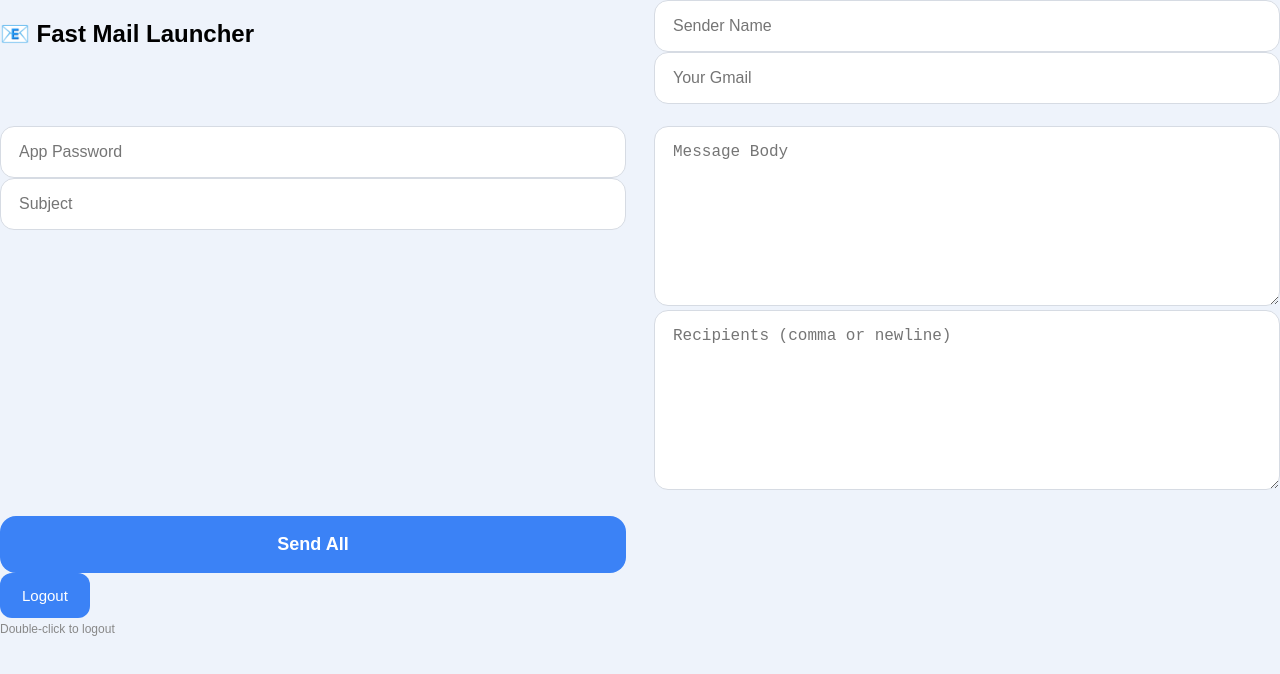
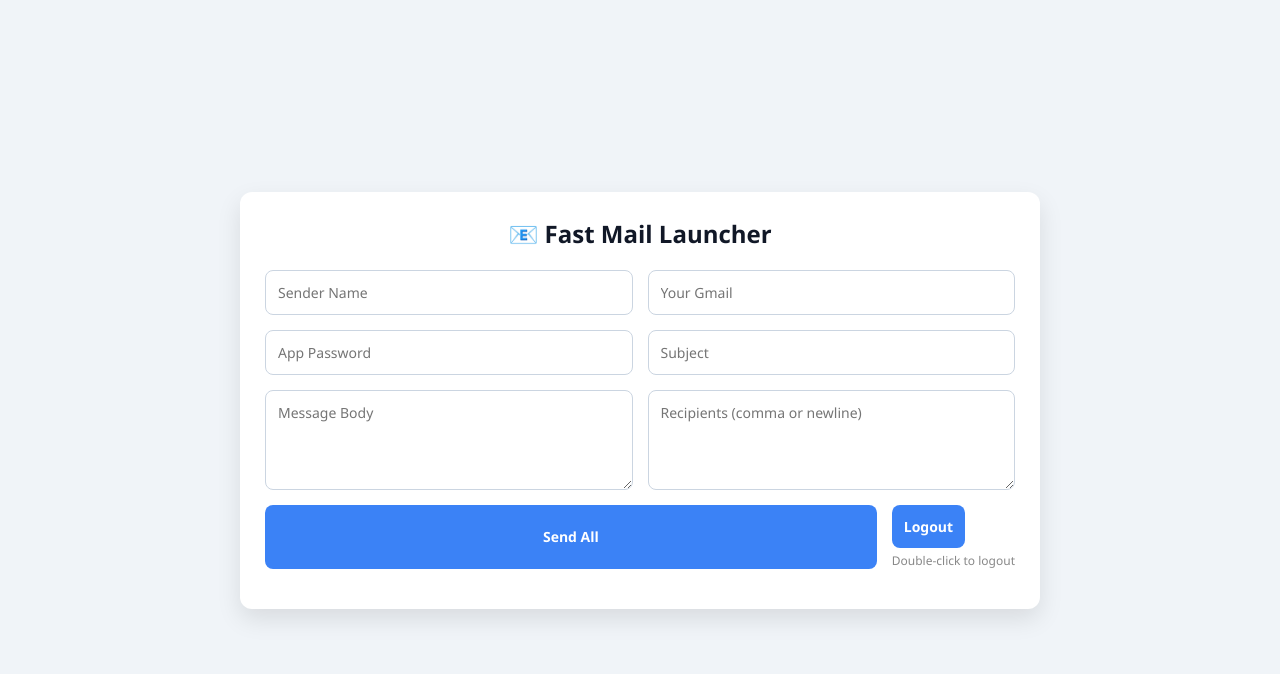
Before and after one commit to yatendra-debug/New_Yaendra-rajpoot_bulkemail, a website: page public/launcher.html in a window 1280 px wide. Drawn offline with Linux system fonts and the light colour scheme.

Commit message:
Update style.css

```diff
--- a/public/style.css
+++ b/public/style.css
@@ -1,101 +1,11 @@
-* {
-  box-sizing: border-box;
-}
-
-body {
-  margin: 0;
-  background: #eef3fb;
-  font-family: Arial, sans-serif;
-}
-
-/* CENTER PAGE */
-.page {
-  display: flex;
-  justify-content: center;
-  align-items: flex-start;
-  padding-top: 60px;
-}
-
-/* MAIN CARD */
-.card {
-  width: 1000px;
-  background: #ffffff;
-  border-radius: 20px;
-  padding: 40px;
-  box-shadow: 0 25px 50px rgba(0,0,0,0.08);
-}
-
-/* TITLE */
-.title {
-  text-align: center;
-  font-size: 30px;
-  margin-bottom: 30px;
-  font-weight: bold;
-}
-
-/* GRID */
-.form-grid {
-  display: grid;
-  grid-template-columns: 1fr 1fr;
-  gap: 22px 28px;
-}
-
-/* INPUT + TEXTAREA */
-input,
-textarea {
-  width: 100%;
-  padding: 16px 18px;
-  font-size: 16px;
-  border-radius: 14px;
-  border: 1px solid #d6dbe3;
-  outline: none;
-}
-
-/* TEXTAREA HEIGHT */
-textarea {
-  height: 180px;
-  resize: vertical;
-}
-
-/* BUTTON ROW */
-.btn-row {
-  display: grid;
-  grid-template-columns: 1fr auto;
-  gap: 20px;
-  margin-top: 35px;
-  align-items: center;
-}
-
-/* SEND BUTTON */
-#sendBtn {
-  width: 100%;
-  padding: 18px;
-  font-size: 18px;
-  border-radius: 16px;
-  border: none;
-  background: #3b82f6;
-  color: white;
-  cursor: pointer;
-  font-weight: bold;
-}
-
-/* LOGOUT */
-.logout-box {
-  text-align: center;
-}
-
-#logoutBtn {
-  padding: 14px 22px;
-  font-size: 15px;
-  border-radius: 12px;
-  border: none;
-  background: #3b82f6;
-  color: white;
-  cursor: pointer;
-}
-
-.logout-text {
-  font-size: 12px;
-  color: #6b7280;
-  margin-top: 6px;
-}
+*{margin:0;padding:0;box-sizing:border-box;font-family:"Segoe UI",sans-serif;}
+body{display:flex;justify-content:center;align-items:center;height:100vh;background:#f0f4f8;padding:20px;}
+.form-box, .form-grid{background:#fff;padding:25px;border-radius:12px;box-shadow:0 10px 25px rgba(0,0,0,0.1);width:800px;}
+h2{text-align:center;margin-bottom:20px;color:#111827;}
+.grid-row{display:flex;gap:15px;margin-bottom:15px;}
+.grid-row input,.grid-row textarea,.grid-row button{flex:1;padding:12px;border-radius:8px;border:1px solid #cbd5e1;font-size:14px;outline:none;}
+.grid-row textarea{min-height:100px;resize:vertical;}
+.grid-row input:focus,.grid-row textarea:focus{border-color:#3b82f6;box-shadow:0 0 8px rgba(59,130,246,0.3);}
+.grid-row button{border:none;background:#3b82f6;color:#fff;font-weight:600;cursor:pointer;transition:0.3s;}
+.grid-row button:hover{background:#2563eb;}
+#statusMessage, #loginStatus{font-size:13px;color:#ef4444;margin-top:6px;text-align:center;}
```
